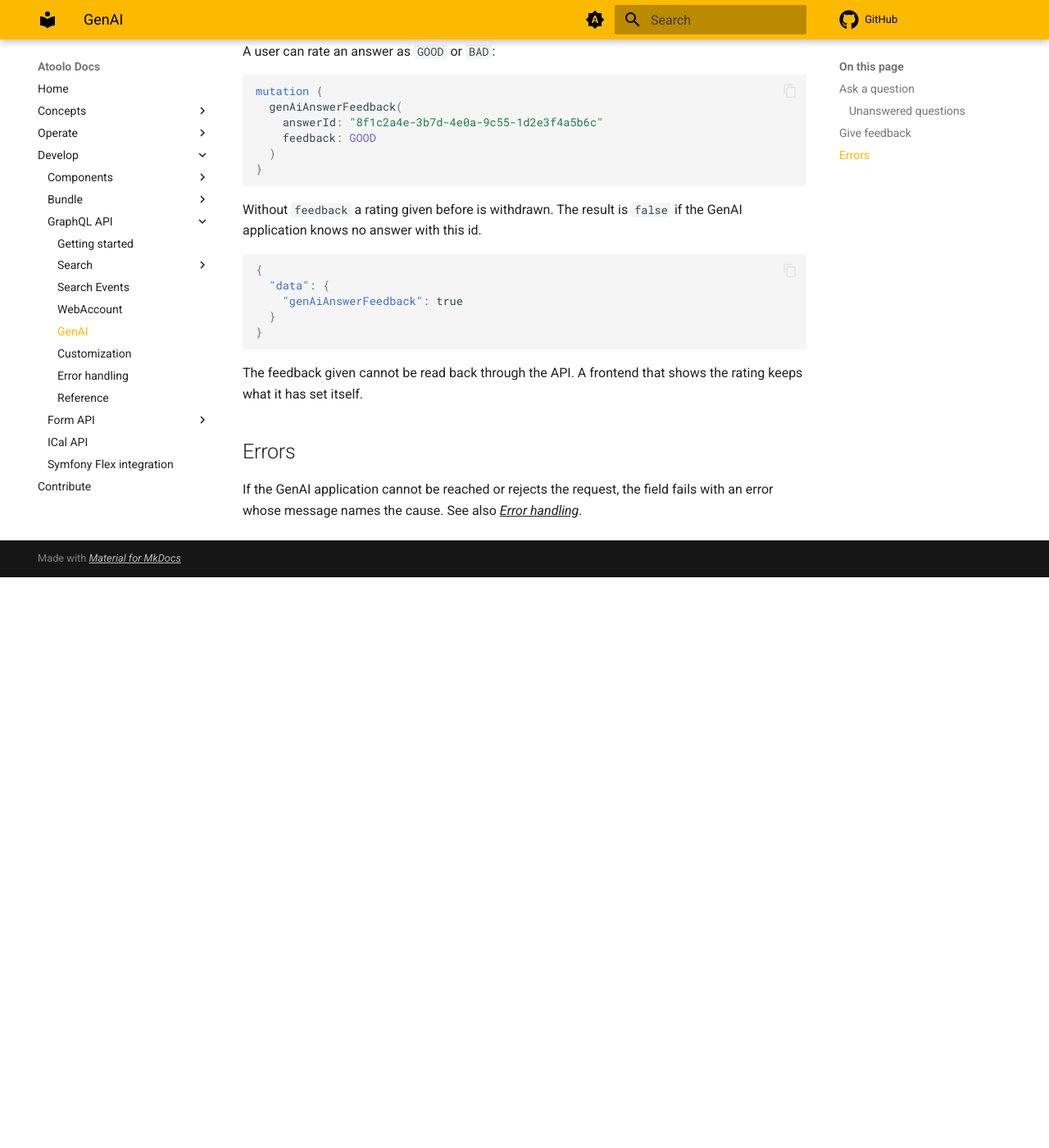
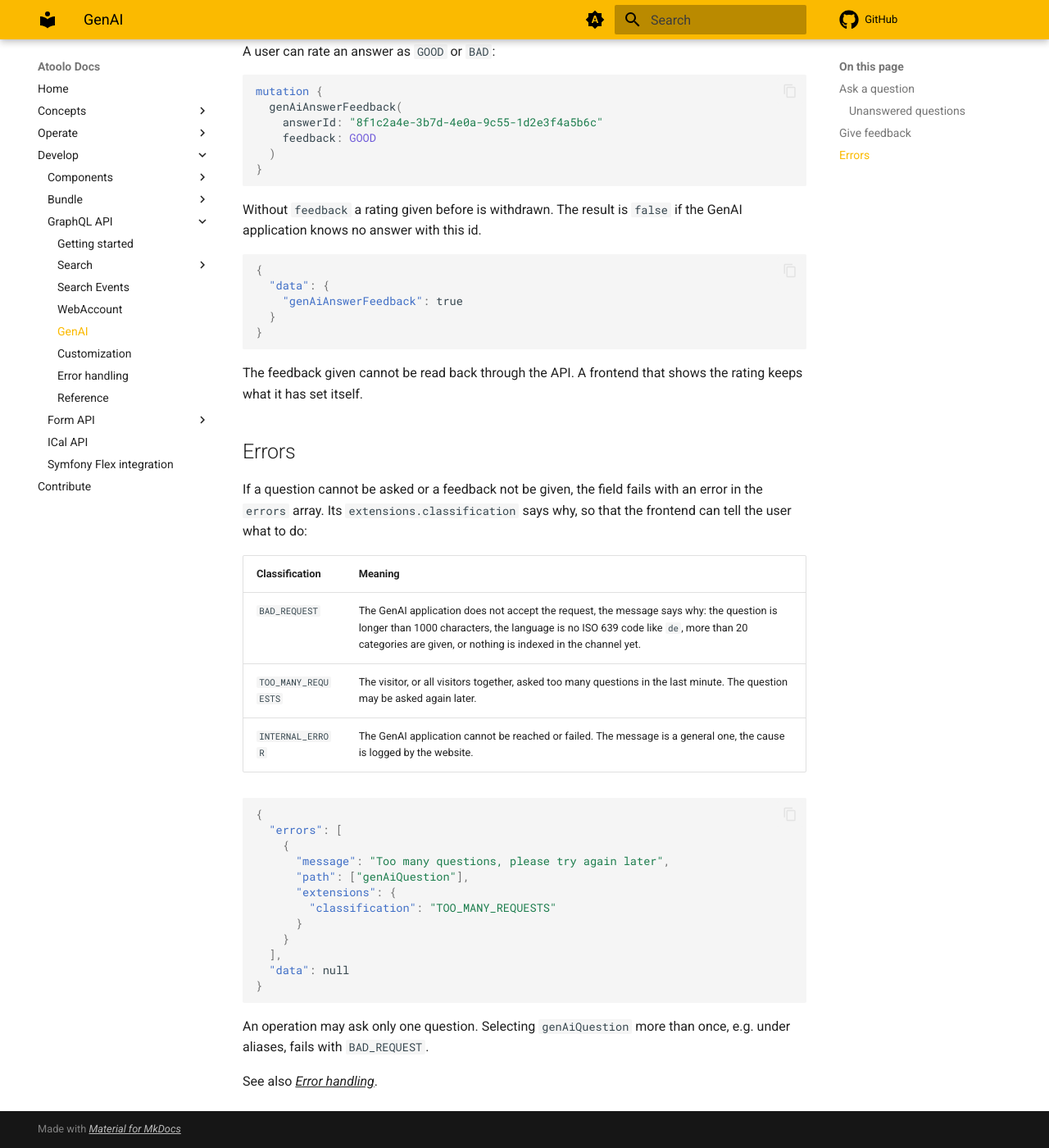
Before and after one commit to sitepark/atoolo-docs, an MkDocs documentation site: the page built from docs/develop/graphql/genai/index.md, in a window 1280 px wide and 1400 px high, scrolled down 2986 px. Shown: the whole window at 82% size. Built offline with MkDocs 1.6.1 and Material for MkDocs 9.7.7, drawn with Linux system fonts in a browser that asks for light colours; comment, search, counter and statistics services are not loaded; before the commit the page ends 3690 px from its top, so only the background shows below that.

Commit message:
docs: list the error classifications of the GenAI fields
Co-Authored-By: Claude Opus 5.5 (1M context) <noreply@anthropic.com>

````diff
--- a/docs/develop/graphql/genai/index.md
+++ b/docs/develop/graphql/genai/index.md
@@ -165,6 +165,32 @@ the rating keeps what it has set itself.
 
 ## Errors
 
-If the GenAI application cannot be reached or rejects the request, the field
-fails with an error whose message names the cause. See also
-[Error handling](../error-handling.md).
+If a question cannot be asked or a feedback not be given, the field fails
+with an error in the `errors` array. Its `extensions.classification` says
+why, so that the frontend can tell the user what to do:
+
+| Classification | Meaning |
+| --- | --- |
+| `BAD_REQUEST` | The GenAI application does not accept the request, the message says why: the question is longer than 1000 characters, the language is no ISO 639 code like `de`, more than 20 categories are given, or nothing is indexed in the channel yet. |
+| `TOO_MANY_REQUESTS` | The visitor, or all visitors together, asked too many questions in the last minute. The question may be asked again later. |
+| `INTERNAL_ERROR` | The GenAI application cannot be reached or failed. The message is a general one, the cause is logged by the website. |
+
+```json
+{
+  "errors": [
+    {
+      "message": "Too many questions, please try again later",
+      "path": ["genAiQuestion"],
+      "extensions": {
+        "classification": "TOO_MANY_REQUESTS"
+      }
+    }
+  ],
+  "data": null
+}
+```
+
+An operation may ask only one question. Selecting `genAiQuestion` more than
+once, e.g. under aliases, fails with `BAD_REQUEST`.
+
+See also [Error handling](../error-handling.md).
````
